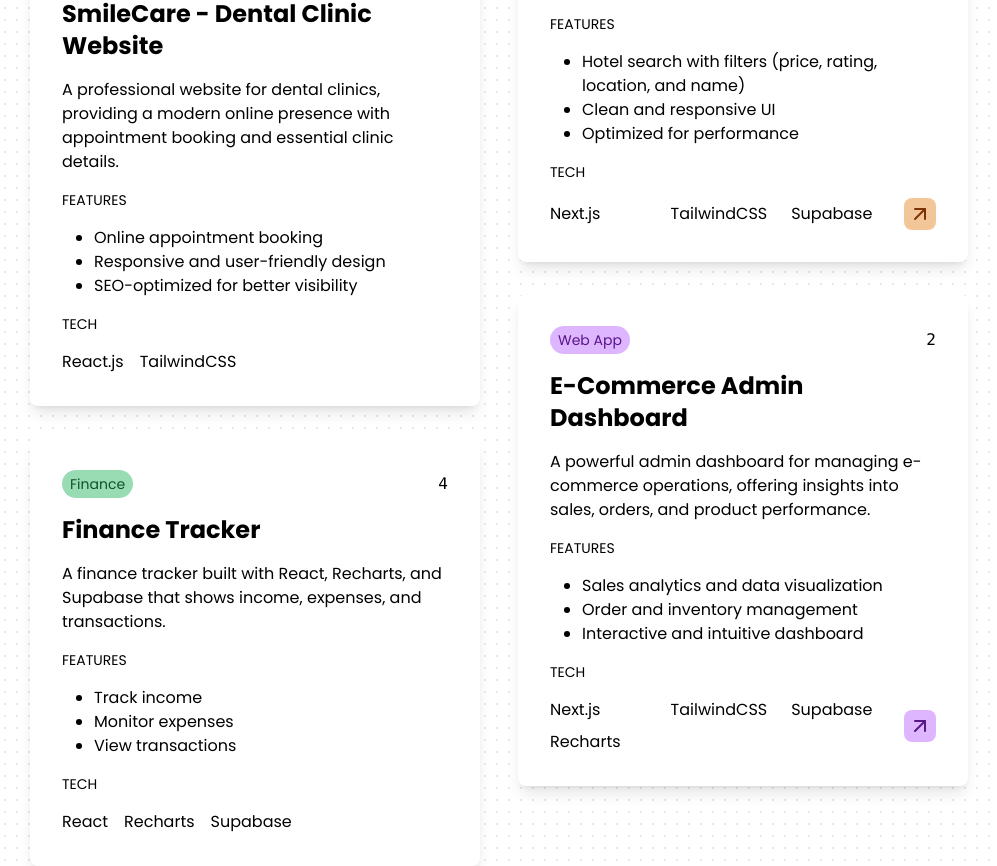
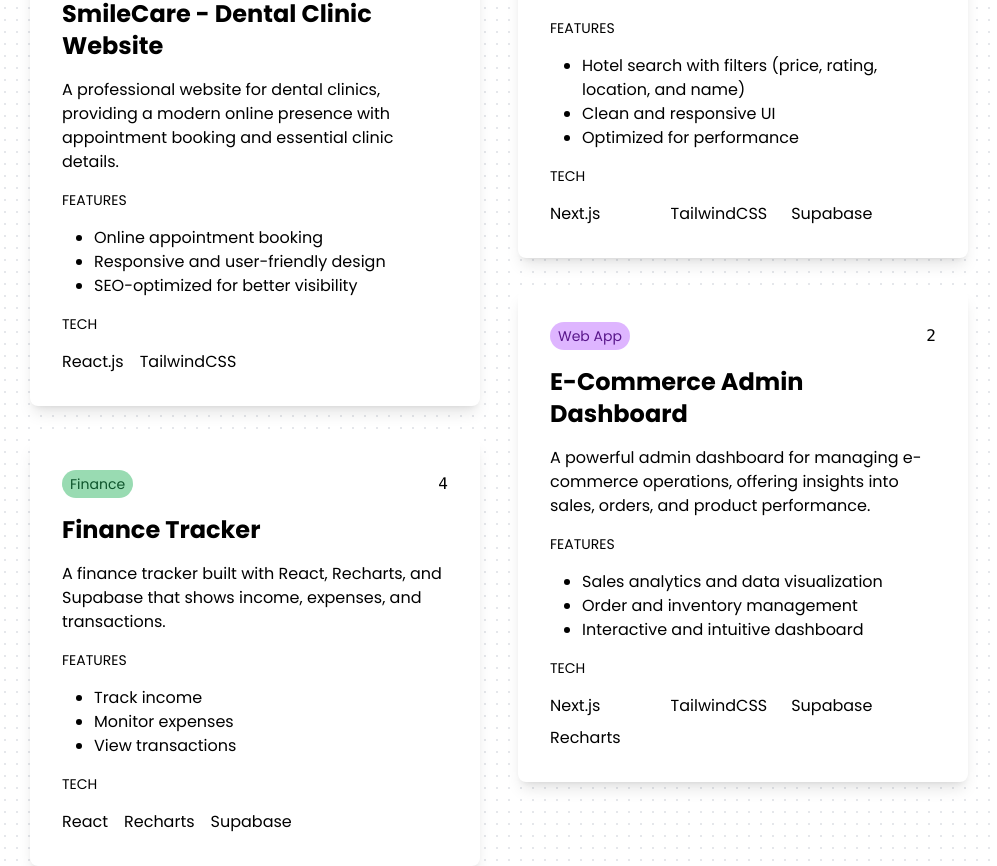
Before and after one commit to AymenDellas/portfolio, a Next.js app: page / in a window 1280 px wide. Shown: the part 2054-2920 px from the top of the page, without its empty margins (121-1118 px from the left). Built offline with nearby package versions, Linux system fonts and the light colour scheme.

Commit message:
fixed tech icons

```diff
--- a/app/components/Projects.tsx
+++ b/app/components/Projects.tsx
@@ -93,13 +93,6 @@ const Projects = () => {
                       return <li key={i}>{tech}</li>;
                     })}
                   </ul>
-                  <Link
-                    href={project.link}
-                    target="_blank"
-                    className={`rounded-lg p-1 ${project.color} hover:bg-black/20 transition-all hover:shadow-md duration-200 ease-out`}
-                  >
-                    <ArrowUpRight />
-                  </Link>
                 </div>
               </div>
             );
--- a/app/components/SkillsSection.tsx
+++ b/app/components/SkillsSection.tsx
@@ -10,11 +10,11 @@ const SkillsSection = () => {
     { src: "/CSS3.svg", alt: "CSS3" },
     { src: "/Firebase.svg", alt: "Firebase" },
     { src: "/Git.svg", alt: "Git" },
-    { src: "/Github.svg", alt: "Github" },
+    { src: "/GitHub.svg", alt: "Github" },
     { src: "/HTML5.svg", alt: "HTML5" },
     { src: "/React.svg", alt: "React" },
     { src: "/Next.js.svg", alt: "Next.js" },
-    { src: "/Javascript.svg", alt: "Javascript" },
+    { src: "/JavaScript.svg", alt: "Javascript" },
     { src: "/Supabase.svg", alt: "Supabase" },
     { src: "/TailwindCSS.svg", alt: "TailwindCSS" },
     { src: "/TypeScript.svg", alt: "TypeScript" },
```
